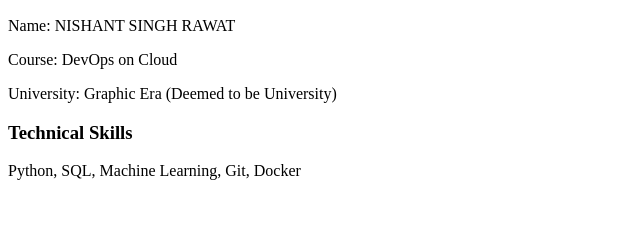
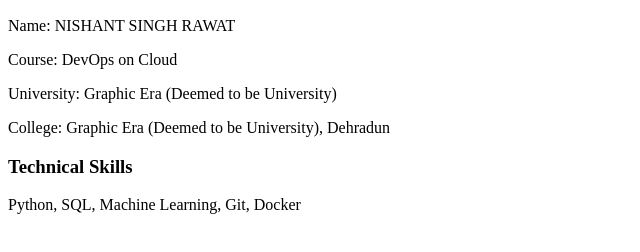
Before and after one commit to monkgotdunk069-a11y/DEVOPSS, a plain HTML site: page portfolio/index.html in a window 1280 px wide. Shown: the part 110-362 px from the top of the page, without its empty margins (0-640 px from the left). Drawn offline with Linux system fonts and the light colour scheme.

Commit message:
Add college name

```diff
--- a/portfolio/index.html
+++ b/portfolio/index.html
@@ -13,6 +13,7 @@
     <p>Name: NISHANT SINGH RAWAT</p>
     <p>Course: DevOps on Cloud</p>
     <p>University: Graphic Era (Deemed to be University)</p>
+    <p>College: Graphic Era (Deemed to be University), Dehradun</p>
 
     <h3>Technical Skills</h3>
     <p>Python, SQL, Machine Learning, Git, Docker</p>
```
